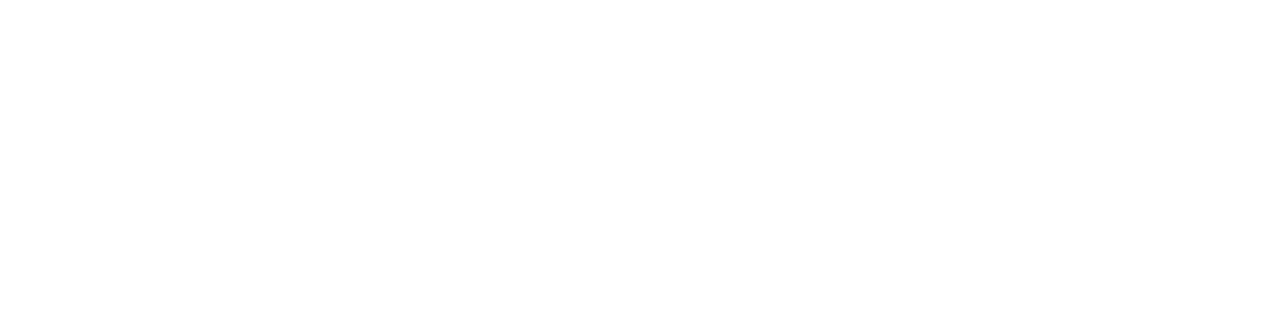
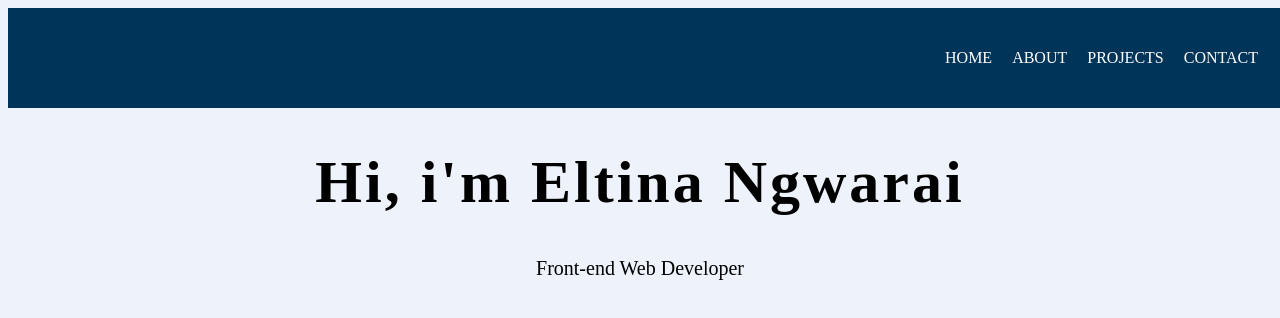
Before and after one commit to Eltina-Ngwarai/my-portfolio, a React (Create React App) app: page / in a window 1280 px wide. Shown: the top 318 px of the page. Built offline with nearby package versions, Linux system fonts and the light colour scheme.

Commit message:
added the navbar and intro

```diff
--- a/package.json
+++ b/package.json
@@ -8,6 +8,7 @@
     "@testing-library/user-event": "^13.5.0",
     "react": "^18.2.0",
     "react-dom": "^18.2.0",
+    "react-icons": "^4.8.0",
     "react-scripts": "5.0.1",
     "web-vitals": "^2.1.4"
   },
--- a/src/App.css
+++ b/src/App.css
@@ -1,38 +1,12 @@
-.App {
-  text-align: center;
+body {
+    padding: 0;
+    margin: 0;
+    background-color: #edf2fb;
+
 }
+@import url('https://fonts.googleapis.com/css2?family=Fraunces:opsz,wght@9..144,700&family=Lora&family=Montserrat:wght@500&family=Outfit:wght@400;700&family=PT+Serif&family=Playfair+Display:wght@700&family=Poppins:wght@500;700&family=Roboto+Serif:opsz@8..144&family=Source+Serif+Pro:ital,wght@0,200;0,300;0,400;0,600;0,700;0,900;1,200;1,300;1,400;1,600;1,700;1,900&family=Vollkorn:wght@600;700&display=swap');
+@import url('https://fonts.googleapis.com/css2?family=Fraunces:opsz,wght@9..144,700&family=Lora&family=Montserrat:wght@500&family=Outfit:wght@400;700&family=PT+Serif&family=Playfair+Display:wght@700&family=Poppins:wght@500;700&family=Roboto+Serif:opsz@8..144&family=Source+Sans+Pro:ital,wght@0,200;0,300;0,400;0,600;0,700;0,900;1,200;1,300;1,400;1,600;1,700;1,900&family=Source+Serif+Pro:ital,wght@0,200;0,300;0,400;0,600;0,700;0,900;1,200;1,300;1,400;1,600;1,700;1,900&family=Vollkorn:wght@600;700&display=swap');
+*{
+    /* font-family: Source Serif Pro; */
 
-.App-logo {
-  height: 40vmin;
-  pointer-events: none;
 }
-
-@media (prefers-reduced-motion: no-preference) {
-  .App-logo {
-    animation: App-logo-spin infinite 20s linear;
-  }
-}
-
-.App-header {
-  background-color: #282c34;
-  min-height: 100vh;
-  display: flex;
-  flex-direction: column;
-  align-items: center;
-  justify-content: center;
-  font-size: calc(10px + 2vmin);
-  color: white;
-}
-
-.App-link {
-  color: #61dafb;
-}
-
-@keyframes App-logo-spin {
-  from {
-    transform: rotate(0deg);
-  }
-  to {
-    transform: rotate(360deg);
-  }
-}
--- a/src/App.js
+++ b/src/App.js
@@ -1,9 +1,12 @@
 import React from "react";
+import Home from './pages/Home';
+import "./App.css"
+
 
 function App() {
   return (
-    <div >
-
+    <div className="App">
+      <Home />
     </div>
   );
 }
--- /dev/null
+++ b/src/components/Navbar.js
@@ -0,0 +1,20 @@
+import React from "react";
+import "../styles/Navbar.css"
+
+export default function Navbar(){
+    return (
+    <div className="navbar">
+        <div className="toggleBar"></div>
+
+        <div className="links">
+            <ul>
+                <li><a href="/">HOME</a></li>
+                <li><a href="/About">ABOUT</a></li>
+                <li><a href="/Projects">PROJECTS</a></li>
+                <li><a href="/Contact">CONTACT</a></li>
+            </ul>
+        </div>
+    </div>
+
+    );
+}
--- a/src/index.css
+++ /dev/null
@@ -1,13 +0,0 @@
-body {
-  margin: 0;
-  font-family: -apple-system, BlinkMacSystemFont, 'Segoe UI', 'Roboto', 'Oxygen',
-    'Ubuntu', 'Cantarell', 'Fira Sans', 'Droid Sans', 'Helvetica Neue',
-    sans-serif;
-  -webkit-font-smoothing: antialiased;
-  -moz-osx-font-smoothing: grayscale;
-}
-
-code {
-  font-family: source-code-pro, Menlo, Monaco, Consolas, 'Courier New',
-    monospace;
-}
--- a/src/index.js
+++ b/src/index.js
@@ -1,6 +1,5 @@
 import React from 'react';
 import ReactDOM from 'react-dom/client';
-import './index.css';
 import App from './App';
 import reportWebVitals from './reportWebVitals';
 
--- /dev/null
+++ b/src/pages/Home.js
@@ -0,0 +1,14 @@
+import React from "react";
+import Navbar from "../components/Navbar";
+import "../styles/Home.css"
+
+export default function Home(){
+    return (
+        <di><Navbar/>
+        <div className="intro">
+            <h1>Hi, i'm Eltina Ngwarai</h1>
+            <p>Front-end Web Developer</p>
+        </div>
+        </di>
+    );
+}
--- /dev/null
+++ b/src/styles/Home.css
@@ -0,0 +1,10 @@
+.intro h1 {
+    font-size: 60px;
+    font-weight: 600;
+    letter-spacing: 3px;
+    text-align: center;
+}
+.intro p {
+    text-align: center;
+    font-size: 20px;
+}
--- /dev/null
+++ b/src/styles/Navbar.css
@@ -0,0 +1,34 @@
+.navbar {
+    width: 100%;
+    height: 100px;
+    background-color: #003559;
+  margin: 8px;
+
+}
+.links {
+    display: flex;
+    justify-content: flex-end;
+    width: 100%;
+    height: 100px;
+
+  }
+  .links ul {
+    display: flex;
+    list-style: none;
+    align-items: center;
+    margin: 0;
+    padding: 0;
+
+  }
+  .links ul li {
+    margin-right: 20px;
+
+  }
+  .links ul li:last-child {
+    margin-right: 30px;
+  }
+
+  .links ul li a {
+    text-decoration: none;
+    color: white;
+  }
```
Also changed, not shown: src/setupTests.js (deleted, +0 -5 lines), src/pages/Projects.js (added), 2 other files (tests, documents, lock files or other folders).
